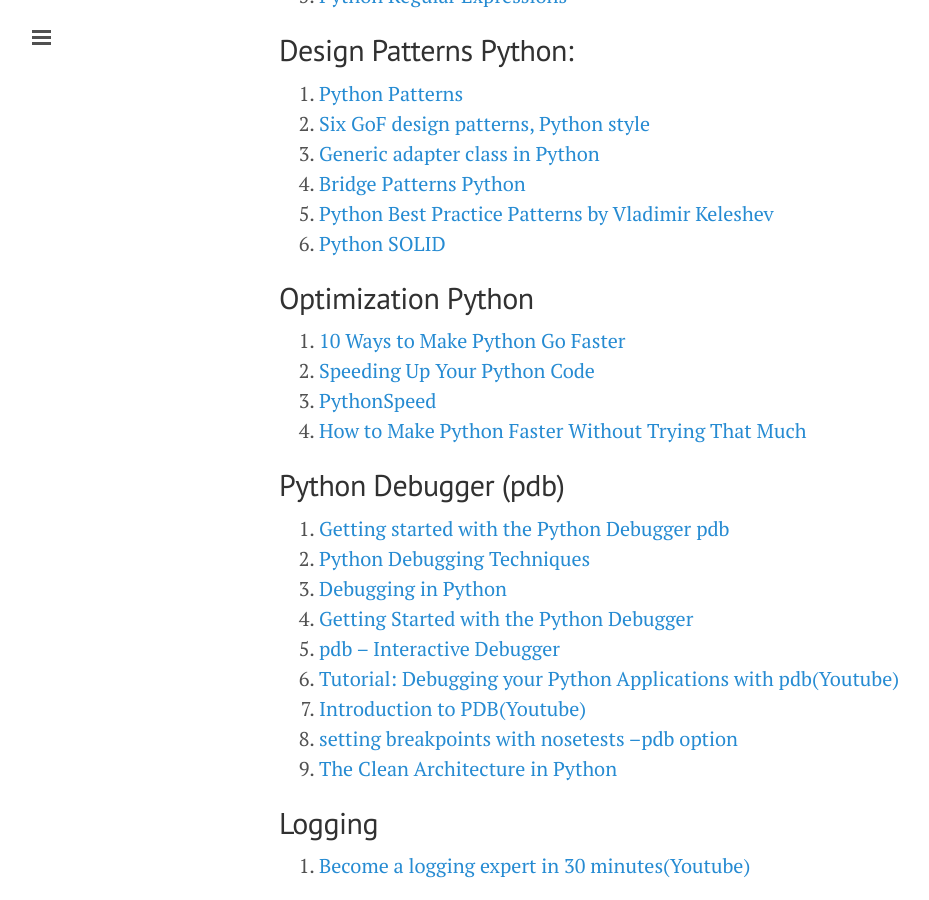
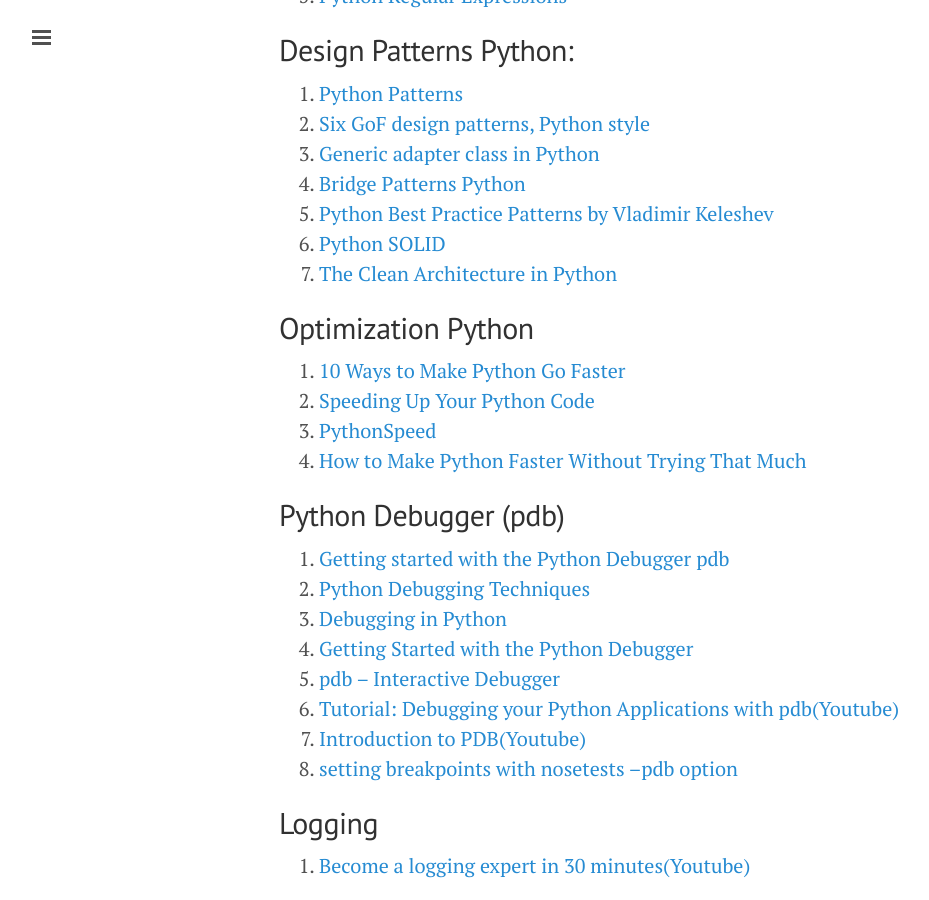
Before and after one commit to ibotdotout/ibotdotout.github.io, a Jekyll site: the page built from _posts/2014-06-08-python.md, in a window 1280 px wide and 900 px high, scrolled down 4310 px. Shown: the whole window, without its empty margins (1-930 px from the left). Built offline with Jekyll 4.4.1, drawn with Linux system fonts in a browser that asks for light colours; Markdown is read by kramdown in place of the engine named in the settings; part of the change alters nothing that is shown.

```diff
--- a/_posts/2014-06-08-python.md
+++ b/_posts/2014-06-08-python.md
@@ -176,6 +176,7 @@ $ autopep8 --in-place --aggressive --aggressive <filename>
 4. [Bridge Patterns Python](http://en.wikibooks.org/wiki/Computer_Science_Design_Patterns/Bridge_Pattern#Python)
 5. [Python Best Practice Patterns by Vladimir Keleshev](http://stevenloria.com/python-best-practice-patterns-by-vladimir-keleshev-notes/)
 6. [Python SOLID](http://www.slideshare.net/DrTrucho/python-solid)
+7. [The Clean Architecture in Python](http://pyvideo.org/video/2840/the-clean-architecture-in-python)
 
 
 ## Optimization Python
@@ -193,7 +194,6 @@ $ autopep8 --in-place --aggressive --aggressive <filename>
 6. [Tutorial: Debugging your Python Applications with pdb(Youtube)](https://www.youtube.com/watch?v=bZZTeKPRSLQ)
 7. [Introduction to PDB(Youtube)](https://www.youtube.com/watch?v=vfPtGsSJldg)
 8. [setting breakpoints with nosetests --pdb option](http://stackoverflow.com/questions/4950637/setting-breakpoints-with-nosetests-pdb-option)
-9. [The Clean Architecture in Python](http://pyvideo.org/video/2840/the-clean-architecture-in-python)
 
 ## Logging
 1. [Become a logging expert in 30 minutes(Youtube)](https://www.youtube.com/watch?v=24_4WWkSmNo)
```
